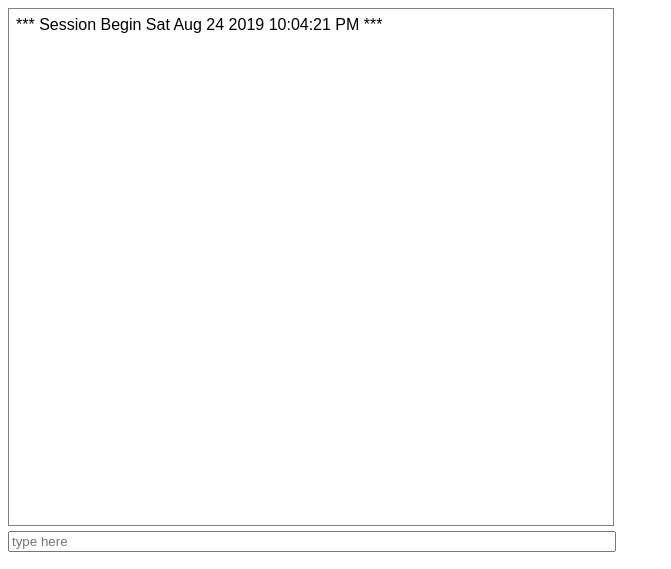
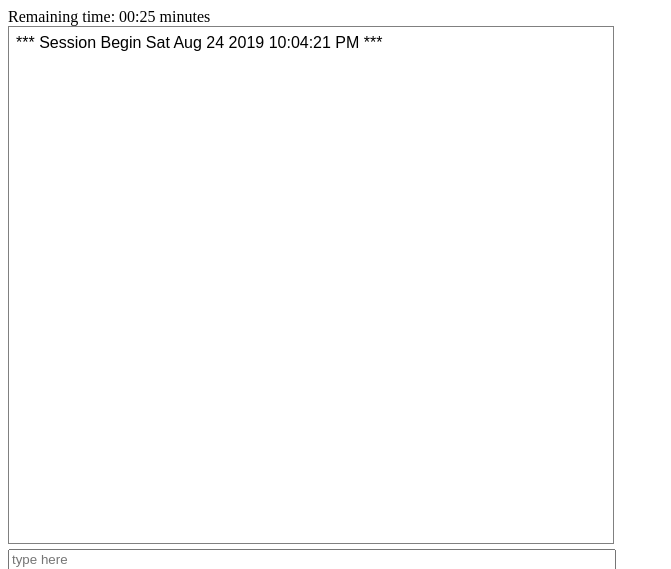
Before and after one commit to ellennickles/tis-services, a Flask app: template templates/chatbot.html in a window 1280 px wide. Shown: the top 569 px of the page, without its empty margins (0-671 px from the left). Run offline with Flask 2, Linux system fonts and the light colour scheme; the template is opened without the code that fills it, so the values that code supplies are empty.

Commit message:
configure new ending WITH session timer

```diff
--- a/static/scripts/chatbot_script.js
+++ b/static/scripts/chatbot_script.js
@@ -1,33 +1,64 @@
-// how exactly do we want to end this?
-// maybe should end after Eve's last response, so guest is not hanging
-// currently Session End display is set to 1.5 secs, perhaps this should be adjusted to the reading time of the final finale statement...
+// there is an overall session time limit
+// we also set a time limit for querying the chatbot
+// went the nlp timer finishes, ordered responses start printing
+// when those are finished, Eve just repeats how tired she is
+// ...until the overall session timer ends
 
 // 120000 is 2 min
 // 60000 is 1 min
 // 30000 is 30 sec
 // 15000 is 15 sec
 
+var sessionStatus;
+let sessionDuration = 6 * 5; // seconds * 5
+
+var nlpStatus;
 var nlpDuration = 10000;
-var nlpStatus;
-var finaleStatus;
+
 var finale = ["zero", "one", "two"]
 var index = 0;
+
 var respTime = Math.floor(Math.random() * (3000 - 1000)) + 1000;
 
-// sets session boolean to true
+// sets sessionStatus and nlpStatus booleans to true
 // retrieves current date and time to print to log
-// starts timer
+// starts timers
 function startSession() {
+    sessionStatus = true;
     nlpStatus = true;
+
     let start = getStats();
     let startStr = "*** Session Begin " + start + " ***";
     updateLog(startStr);
 
+    display = document.querySelector('#timer');
+    startTimer(sessionDuration, display);
+
     setTimeout(() => {
         nlpStatus = false;
-        finaleStatus = true;
     }, nlpDuration);
 };
+
+// timer from: https://stackoverflow.com/questions/20618355/the-simplest-possible-javascript-countdown-timer
+function startTimer(duration, display) {
+    var time = duration, minutes, seconds;
+
+    var theTimer = setInterval(() => {
+        minutes = parseInt(time / 60, 10);
+        seconds = parseInt(time % 60, 10);
+
+        minutes = minutes < 10 ? "0" + minutes : minutes;
+        seconds = seconds < 10 ? "0" + seconds : seconds;
+
+        display.textContent = minutes + ":" + seconds;
+
+        if (--time < 0) {
+            time = 0;
+            clearInterval(theTimer);
+            endSession();
+        }
+    }, 1000);
+}
 
 // receives guest input
 // clears guest input field
@@ -43,9 +74,7 @@ document.querySelector("#typehere").onchange = () => {
 
     if (nlpStatus) {
         print_nlpResp(val);
-    };
-
-    if (finaleStatus) {
+    } else {
         print_finaleResp();
     };
 };
@@ -55,7 +84,6 @@ document.querySelector("#typehere").onchange = () => {
 // prints that to log div after a slight delay
 async function print_nlpResp(val) {
     let nlpResp = await get_nlpResp(val);
-    // let respTime = Math.floor(Math.random() * (3000 - 1000)) + 1000;
 
     setTimeout(() => {
         updateLog(nlpResp)
@@ -70,35 +98,26 @@ async function get_nlpResp(val) {
     return data["result"];
 };
 
-// if finaleStatus is true,
-// prints to log div from an array of scripted responsess
+// prints scripted resonses to log div
 function print_finaleResp() {
-    console.log(finale[index]);
+    if (index < finale.length && sessionStatus) {
+        setTimeout(() => {
+            updateLog(finale[index])
+            index++
+        }, respTime);
+    }
 
-    // let respTime = Math.floor(Math.random() * (3000 - 1000)) + 1000;
-    setTimeout(() => {
-        updateLog(finale[index])
-        index++
-
-        if (index === finale.length) {
-            setTimeout(() => {
-                console.log("session expired")
-                endSession();
-            }, 1500);
-        };
-
-    }, respTime);
-
-    // keep this here if we want to end after user's input
-    // if (index === finale.length) {
-    //     console.log("session expired")
-    //     endSession();
-    // }
+    if (index === finale.length && sessionStatus) {
+        setTimeout(() => {
+            console.log("scripted session expired")
+            updateLog("I'm so tired");
+        }, respTime);
+    };
 }
 
 // prints to log div
 function updateLog(str) {
-    if (nlpStatus || finaleStatus) {
+    if (sessionStatus || nlpStatus) {
         let objDiv = document.getElementById("log");
         objDiv.appendChild(paraWithText(str));
         objDiv.scrollTop = objDiv.scrollHeight;
@@ -126,7 +145,7 @@ function endSession() {
     let endStr = "*** Session End " + end + " ***";
     updateLog(endStr);
 
-    finaleStatus = false;
+    sessionStatus = false;
 
     let expired = "Session Expired"
     document.body.appendChild(paraWithText(expired));
--- a/templates/chatbot.html
+++ b/templates/chatbot.html
@@ -12,6 +12,8 @@
 </head>
 
 <body onload="startSession()">
+    <div>Remaining time: <span id="timer">05:00</span> minutes</div>
+
     <div id="log"></div>
 
     <input type="text" id="typehere" placeholder="type here">
```
